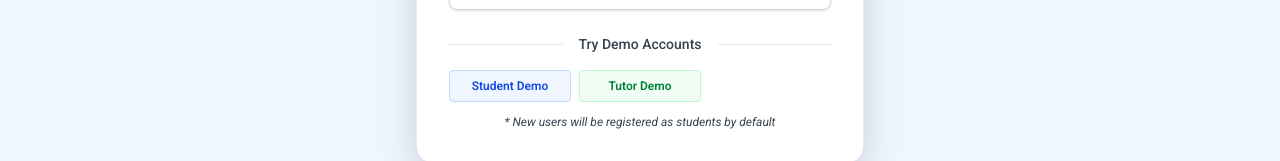
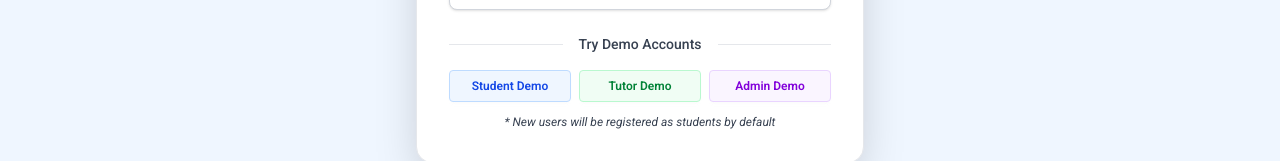
Before and after one commit to Shajidaa/edu-plus-client, a React (Vite) app: page /login in a window 1280 px wide. Shown: the part 667-828 px from the top of the page. Built offline with nearby package versions, Linux system fonts and the light colour scheme; no server answers.

Commit message:
admin add

```diff
--- a/src/pages/Auth/Login.jsx
+++ b/src/pages/Auth/Login.jsx
@@ -75,6 +75,10 @@ function Login() {
       },
       tutor: {
         email: "tutor@gmail.com",
+        password: "Demo123",
+      },
+      admin: {
+        email: "admin@demo.com",
         password: "Demo123",
       },
     };
@@ -336,6 +340,13 @@ function Login() {
                 >
                   Tutor Demo
                 </button>
+                <button
+                  onClick={() => handleDemoLogin("admin")}
+                  disabled={isLoading}
+                  className="btn btn-sm bg-purple-50 hover:bg-purple-100 text-purple-700 border border-purple-200 hover:border-purple-300 transition-all duration-200 disabled:opacity-70"
+                >
+                  Admin Demo
+                </button>
               </div>
             </div>
 
```
